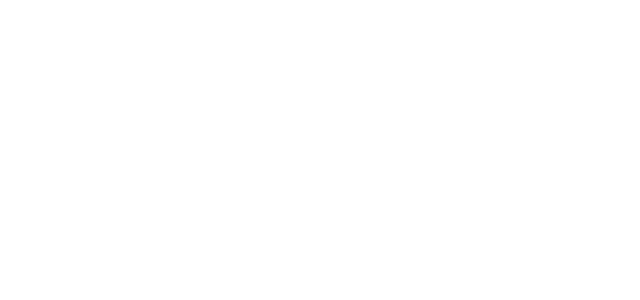
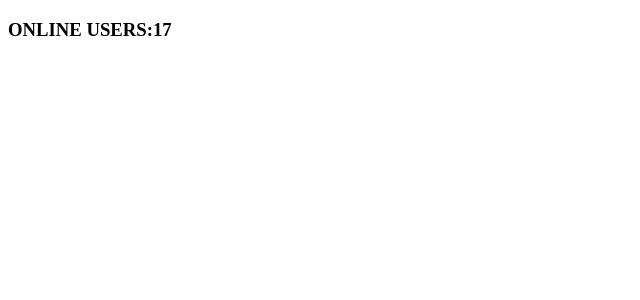
Before and after one commit to HenriqueFadoni/dashboard, a React (Create React App) app: page / in a window 1280 px wide. Shown: the top 300 px of the page, without its empty margins (0-640 px from the left). Built offline with nearby package versions, Linux system fonts and the light colour scheme.

Commit message:
Creating Online Users number

```diff
--- a/src/App.js
+++ b/src/App.js
@@ -1,9 +1,11 @@
 import React from 'react';
+
+import OnlineUsers from './containers/OnlineUsers'
 
 function App() {
   return (
     <div className="App">
-
+      <OnlineUsers />
     </div>
   );
 }
--- /dev/null
+++ b/src/containers/OnlineUsers.js
@@ -0,0 +1,18 @@
+import React from 'react';
+
+const OnlineUsers = () => {
+  const randomNum = Math.round(Math.random() * 100);
+
+  return (
+    <div>
+      <h3>
+        ONLINE USERS:
+        <span>
+          {randomNum}
+        </span>
+      </h3>
+    </div>
+  );
+}
+
+export default OnlineUsers;
```
Also changed, not shown: src/containers/WeatherCond.js (added, +11 -0 lines).
